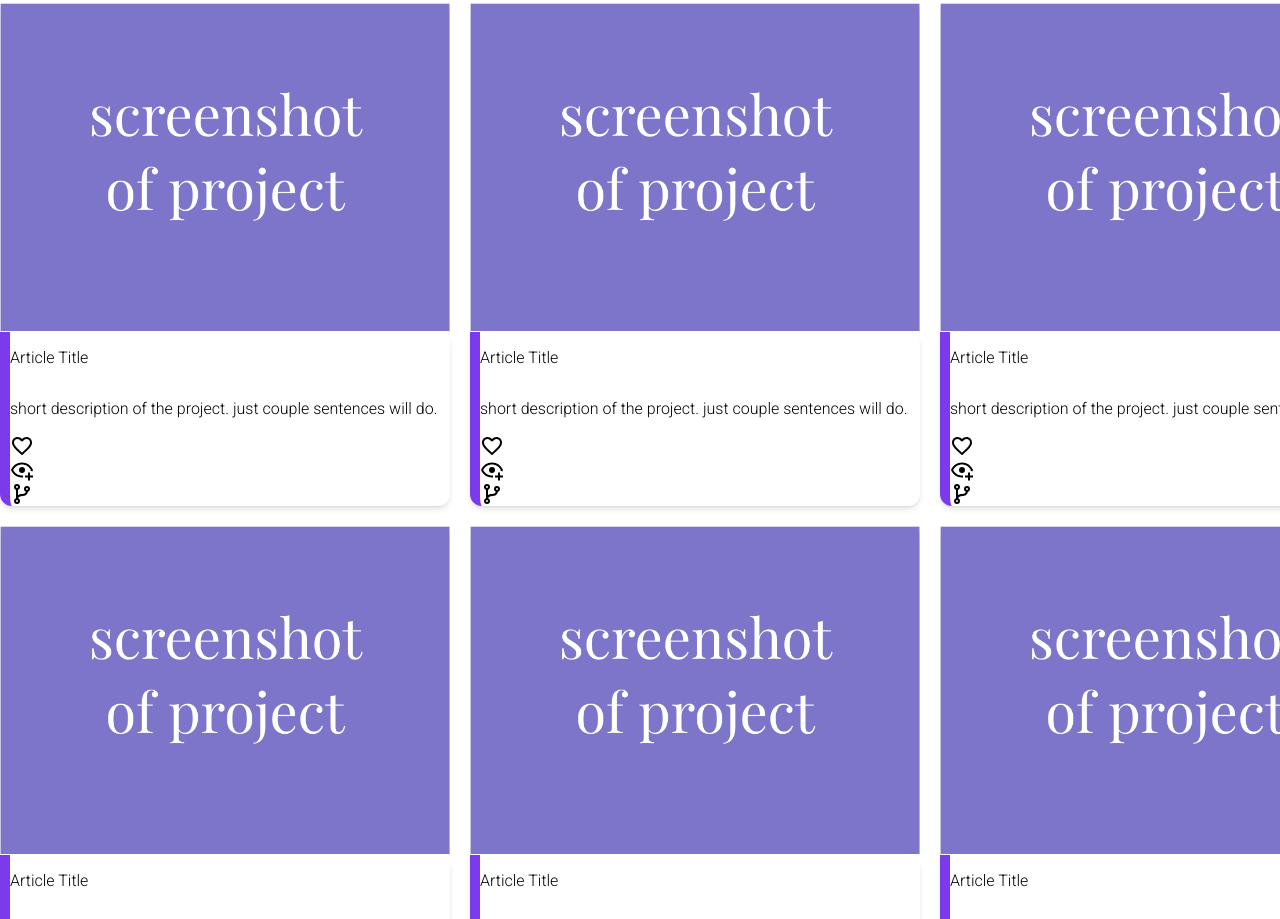
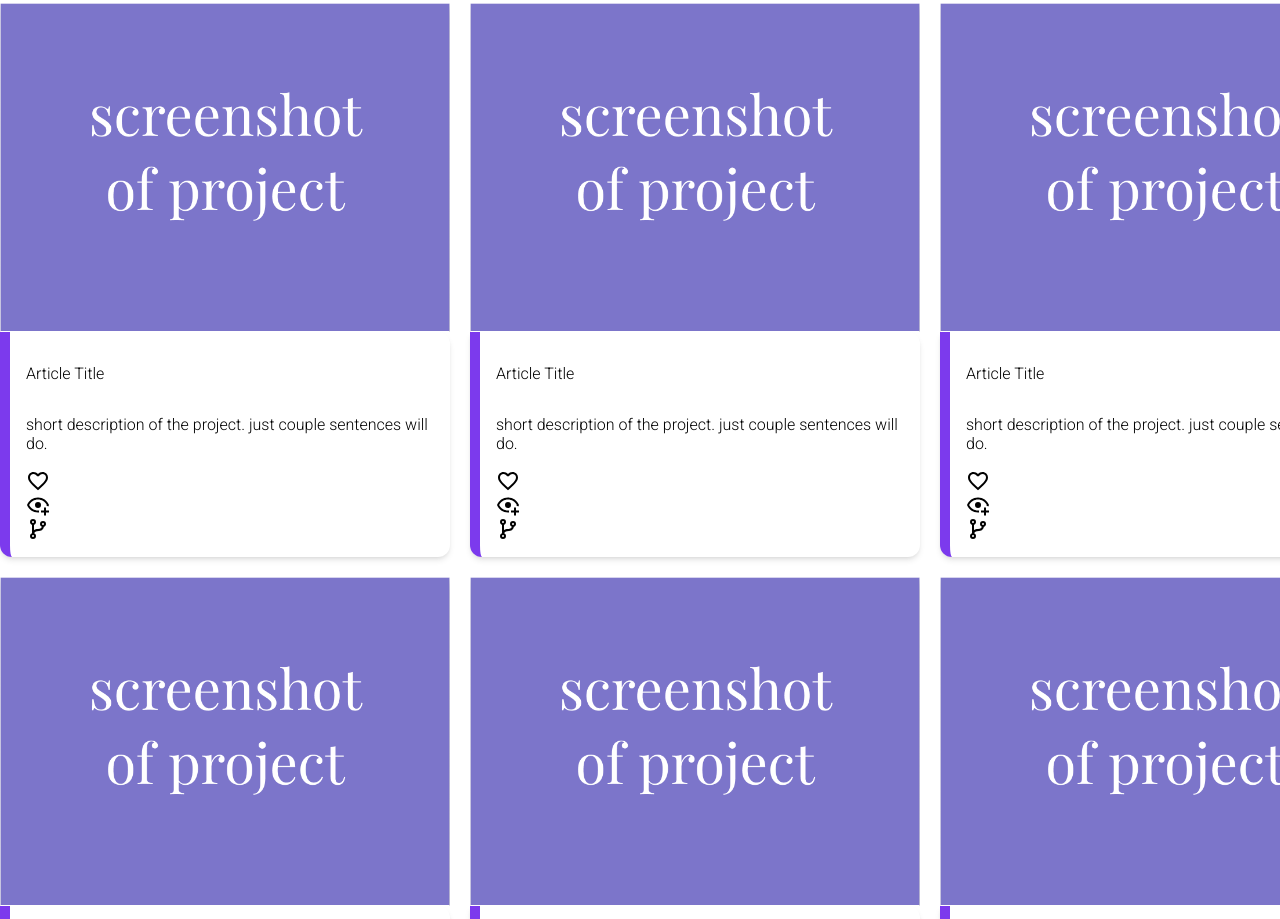
Before and after one commit to xonin-hush/Odin-Homepage, a website built with webpack: page dist/index.html in a window 1280 px wide. Shown: the part 534-1453 px from the top of the page. Built offline with nearby package versions, Linux system fonts and the light colour scheme; files whose address does not match are found by name; a web font is replaced by a local one.

Commit message:
Add padding to cards-info

```diff
--- a/src/style.css
+++ b/src/style.css
@@ -56,17 +56,18 @@ html {
 .card img {
   display: flex;
   max-width: 450px;
+  margin-bottom: 0px;
   /* box-shadow: 0 4px 6px -1px rgb(0 0 0 / 0.1), 0 2px 4px -2px rgb(0 0 0 / 0.1); */
 }
 .card-info {
   display: flex;
   flex-direction: column;
   text-align: start;
-  /* padding: 2em; */
+  padding: 1em;
   background-color: #ffffff;
   border-radius: 12px;
   border-top-left-radius: 0px;
-
+  margin-top: 0px;
   max-width: 450px;
   border-left: 10px solid #7c3aed;
   box-shadow: 0 4px 6px -1px rgb(0 0 0 / 0.1), 0 2px 4px -2px rgb(0 0 0 / 0.1);
```
